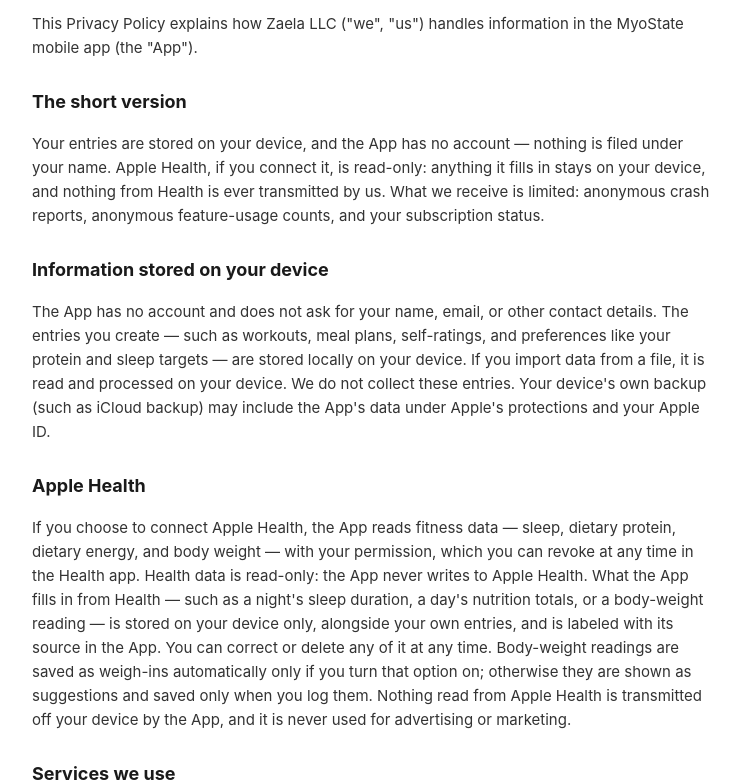
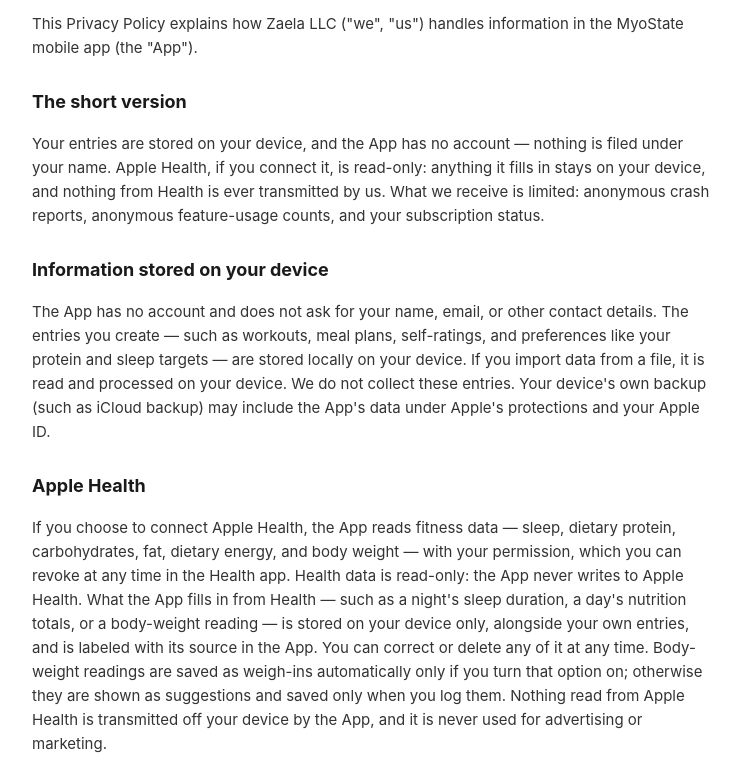
Before and after one commit to zaeladev/myostate-legal, a plain HTML site: page privacy.html in a window 1280 px wide. Shown: the part 149-930 px from the top of the page, without its empty margins (268-1008 px from the left). Drawn offline with Linux system fonts and the light colour scheme.

Commit message:
Privacy: Health read types now include carbohydrates and fat

```diff
--- a/privacy.html
+++ b/privacy.html
@@ -11,7 +11,7 @@
 <h2>Information stored on your device</h2>
 <p>The App has no account and does not ask for your name, email, or other contact details. The entries you create — such as workouts, meal plans, self-ratings, and preferences like your protein and sleep targets — are stored locally on your device. If you import data from a file, it is read and processed on your device. We do not collect these entries. Your device's own backup (such as iCloud backup) may include the App's data under Apple's protections and your Apple ID.</p>
 <h2>Apple Health</h2>
-<p>If you choose to connect Apple Health, the App reads fitness data — sleep, dietary protein, dietary energy, and body weight — with your permission, which you can revoke at any time in the Health app. Health data is read-only: the App never writes to Apple Health. What the App fills in from Health — such as a night's sleep duration, a day's nutrition totals, or a body-weight reading — is stored on your device only, alongside your own entries, and is labeled with its source in the App. You can correct or delete any of it at any time. Body-weight readings are saved as weigh-ins automatically only if you turn that option on; otherwise they are shown as suggestions and saved only when you log them. Nothing read from Apple Health is transmitted off your device by the App, and it is never used for advertising or marketing.</p>
+<p>If you choose to connect Apple Health, the App reads fitness data — sleep, dietary protein, carbohydrates, fat, dietary energy, and body weight — with your permission, which you can revoke at any time in the Health app. Health data is read-only: the App never writes to Apple Health. What the App fills in from Health — such as a night's sleep duration, a day's nutrition totals, or a body-weight reading — is stored on your device only, alongside your own entries, and is labeled with its source in the App. You can correct or delete any of it at any time. Body-weight readings are saved as weigh-ins automatically only if you turn that option on; otherwise they are shown as suggestions and saved only when you log them. Nothing read from Apple Health is transmitted off your device by the App, and it is never used for advertising or marketing.</p>
 <h2>Services we use</h2>
 <p>We use a small number of service providers, which may process data in the United States. None of them receives your training history, your Apple Health data, or your name:</p>
 <ul>
```
